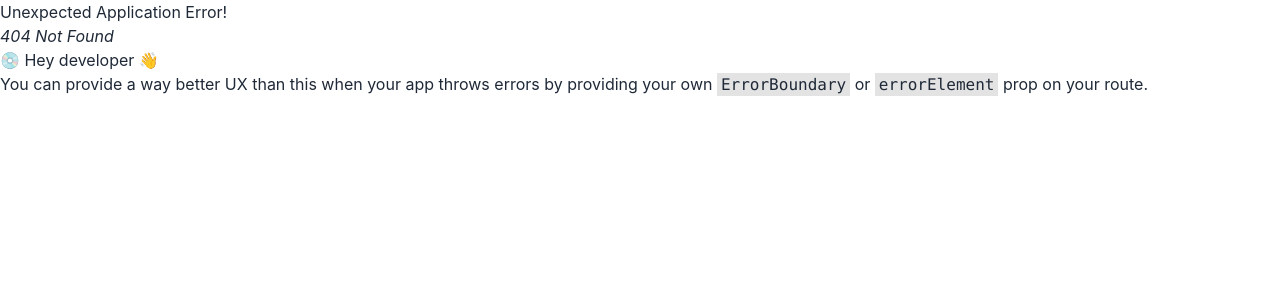
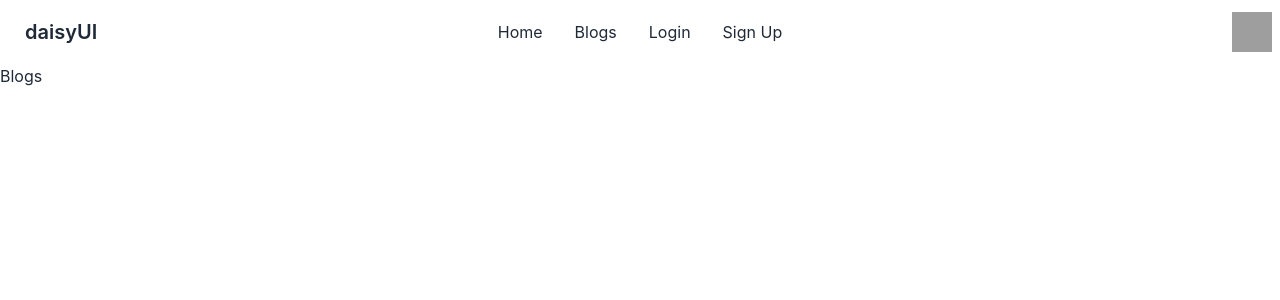
Before and after one commit to antudaa/Lens-King-Client-Site, a React (Create React App) app: page /blogs in a window 1280 px wide. Before the commit this address had no page. Shown: the top 300 px of the page. Built offline with nearby package versions, Linux system fonts and the light colour scheme; grey boxes are pictures that could not be loaded.

Commit message:
Added Dynamic Page Name

```diff
--- /dev/null
+++ b/src/Pages/Blog/Blogs.js
@@ -0,0 +1,11 @@
+import React from 'react';
+
+const Blogs = () => {
+    return (
+        <div>
+            <h1>Blogs</h1>
+        </div>
+    );
+};
+
+export default Blogs;
--- a/src/Pages/Shared/Header/Header.js
+++ b/src/Pages/Shared/Header/Header.js
@@ -1,9 +1,36 @@
 import React from 'react';
+import { Link } from 'react-router-dom';
 
 const Header = () => {
     return (
-        <div>
-
+        <div className="navbar bg-base-100">
+            <div className="navbar-start">
+                <div className="dropdown">
+                    <label tabIndex={0} className="btn btn-ghost lg:hidden">
+                        <svg xmlns="http://www.w3.org/2000/svg" className="h-5 w-5" fill="none" viewBox="0 0 24 24" stroke="currentColor"><path strokeLinecap="round" strokeLinejoin="round" strokeWidth="2" d="M4 6h16M4 12h8m-8 6h16" /></svg>
+                    </label>
+                    <ul tabIndex={0} className="menu menu-compact dropdown-content mt-3 p-2 shadow bg-base-100 rounded-box w-52">
+                        <li><Link to='/'>Home</Link></li>
+                        <li><Link to='/blogs'>Blogs</Link></li>
+                        <li><Link to='/login'>Login</Link></li>
+                        <li><Link to='/signup'>Sign Up</Link></li>
+                    </ul>
+                </div>
+                <Link className="btn btn-ghost normal-case text-xl">daisyUI</Link>
+            </div>
+            <div className="navbar-center hidden lg:flex">
+                <ul className="menu menu-horizontal p-0">
+                    <li><Link to='/'>Home</Link></li>
+                    <li><Link to='/blogs'>Blogs</Link></li>
+                    <li><Link to='/login'>Login</Link></li>
+                    <li><Link to='/signup'>Sign Up</Link></li>
+                </ul>
+            </div>
+            <div className="navbar-end">
+                <div className="w-10 rounded-full">
+                    <img alt='' src="https://placeimg.com/80/80/people" />
+                </div>
+            </div>
         </div>
     );
 };
--- a/src/Router/Routes/Routes.js
+++ b/src/Router/Routes/Routes.js
@@ -1,6 +1,7 @@
 import React from 'react';
 import { createBrowserRouter } from 'react-router-dom';
 import Main from '../../Layout/Main';
+import Blogs from '../../Pages/Blog/Blogs';
 import Home from '../../Pages/Home/Home';
 import Login from '../../Pages/Login/Login';
 import SignUp from '../../Pages/SignUp/SignUp';
@@ -24,6 +25,10 @@
             {
                 path : '/signup',
                 element : <SignUp></SignUp>
+            },
+            {
+                path : '/blogs',
+                element : <Blogs></Blogs>
             }
         ]
     }
```
Also changed, not shown: src/ThemeContext/ThemeContext.js (added, +45 -0 lines).
